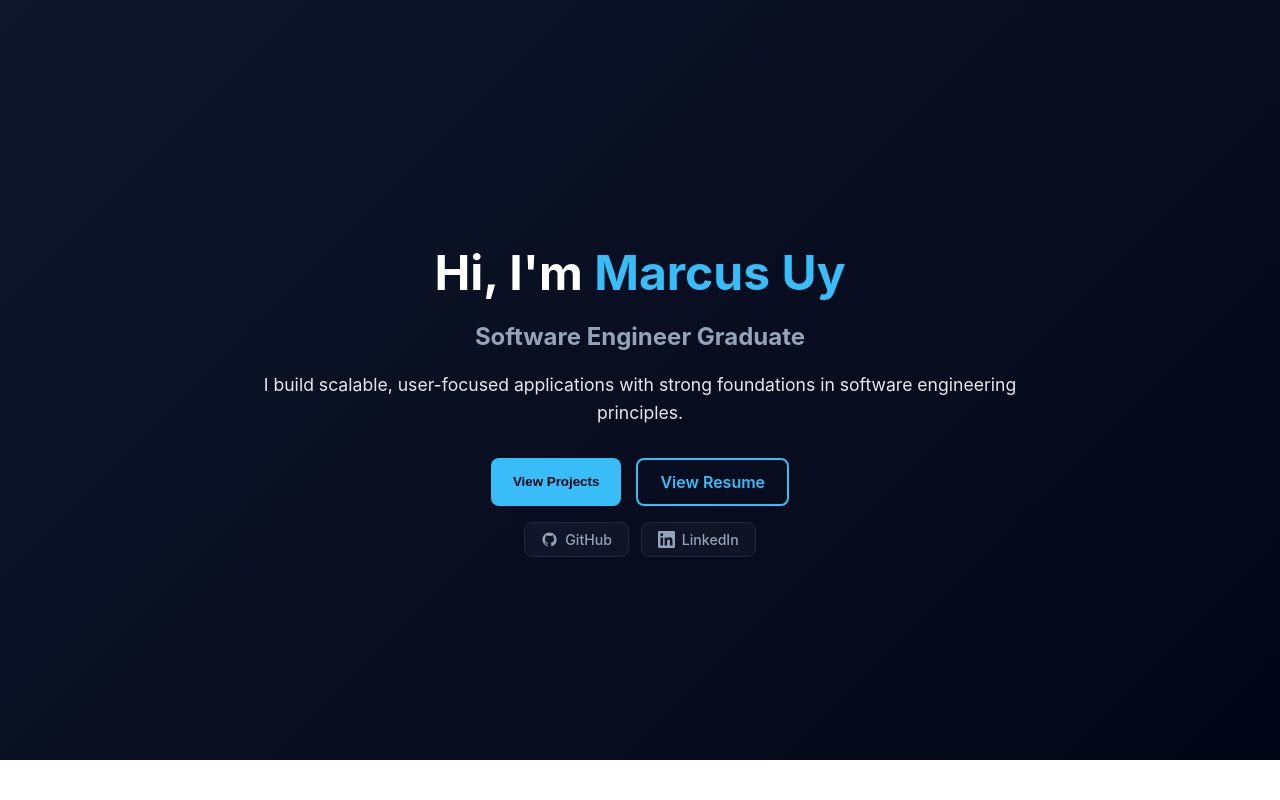
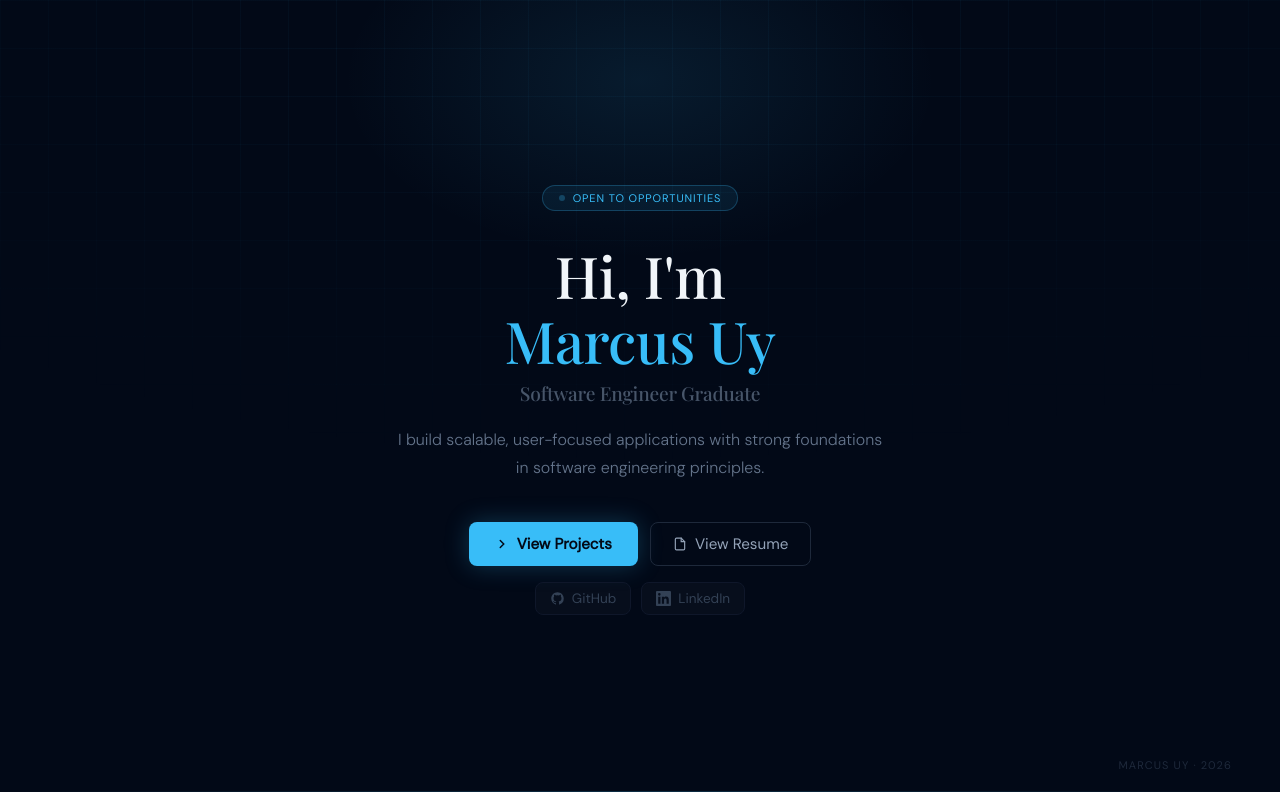
Before and after one commit to marcus-justice31/marcus-justice31.github.io, a React (Create React App) app: page / in a window 1280 px wide. Shown: the top 800 px of the page. Built offline with nearby package versions, Linux system fonts and the light colour scheme.

Commit message:
Redesign Hero section and update styles of tech filter buttons to match effects of hero buttons

```diff
--- a/src/components/Hero.js
+++ b/src/components/Hero.js
@@ -1,22 +1,37 @@
 import "../styles/Hero.css";
 
 const Hero = ({ onViewProjects }) => {
+  const year = new Date().getFullYear();
+
   return (
     <section className="hero">
+      <div className="hero-grid" />
+      <div className="hero-glow" />
+
       <div className="hero-content">
-        <h1>
-          Hi, I'm <span className="highlight">Marcus Uy</span>
+        <div className="hero-badge">
+          <span className="badge-dot" />
+          Open to opportunities
+        </div>
+
+        <h1 className="hero-h1">
+          Hi, I'm<br />
+          <span className="hero-name">Marcus Uy</span>
         </h1>
-        <h2>Software Engineer Graduate</h2>
 
-        <p>
+        <p className="hero-subtitle">Software Engineer Graduate</p>
+
+        <p className="hero-p">
           I build scalable, user-focused applications with strong foundations
           in software engineering principles.
         </p>
 
         {/* Primary CTAs */}
-        <div className="hero-actions">
-          <button className="btn primary" onClick={onViewProjects}>
+        <div className="hero-ctas">
+          <button className="btn-primary" onClick={onViewProjects}>
+            <svg width="14" height="14" viewBox="0 0 24 24" fill="none" stroke="currentColor" strokeWidth="2.5" strokeLinecap="round">
+              <path d="M9 18l6-6-6-6" />
+            </svg>
             View Projects
           </button>
 
@@ -24,23 +39,27 @@ const Hero = ({ onViewProjects }) => {
             href="/assets/MarcusUy_Resume_2026.pdf"
             target="_blank"
             rel="noopener noreferrer"
-            className="btn secondary"
+            className="btn-resume"
           >
+            <svg width="14" height="14" viewBox="0 0 24 24" fill="none" stroke="currentColor" strokeWidth="2" strokeLinecap="round">
+              <path d="M14 2H6a2 2 0 0 0-2 2v16a2 2 0 0 0 2 2h12a2 2 0 0 0 2-2V8z" />
+              <polyline points="14 2 14 8 20 8" />
+            </svg>
             View Resume
           </a>
         </div>
 
-        {/* Social icon links */}
+        {/* Social links */}
         <div className="hero-socials">
           <a
             href="https://github.com/marcus-justice31"
             target="_blank"
             rel="noopener noreferrer"
-            className="social-btn"
+            className="social-link"
             aria-label="GitHub"
           >
-            <svg xmlns="http://www.w3.org/2000/svg" viewBox="0 0 24 24" fill="currentColor">
-              <path d="M12 2C6.477 2 2 6.484 2 12.017c0 4.425 2.865 8.18 6.839 9.504.5.092.682-.217.682-.483 0-.237-.008-.868-.013-1.703-2.782.605-3.369-1.343-3.369-1.343-.454-1.158-1.11-1.466-1.11-1.466-.908-.62.069-.608.069-.608 1.003.07 1.531 1.032 1.531 1.032.892 1.53 2.341 1.088 2.91.832.092-.647.35-1.088.636-1.338-2.22-.253-4.555-1.113-4.555-4.951 0-1.093.39-1.988 1.029-2.688-.103-.253-.446-1.272.098-2.65 0 0 .84-.27 2.75 1.026A9.564 9.564 0 0 1 12 6.844a9.59 9.59 0 0 1 2.504.337c1.909-1.296 2.747-1.027 2.747-1.027.546 1.379.202 2.398.1 2.651.64.7 1.028 1.595 1.028 2.688 0 3.848-2.339 4.695-4.566 4.943.359.309.678.92.678 1.855 0 1.338-.012 2.419-.012 2.747 0 .268.18.58.688.482A10.02 10.02 0 0 0 22 12.017C22 6.484 17.522 2 12 2z"/>
+            <svg viewBox="0 0 24 24" fill="currentColor">
+              <path d="M12 2C6.477 2 2 6.484 2 12.017c0 4.425 2.865 8.18 6.839 9.504.5.092.682-.217.682-.483 0-.237-.008-.868-.013-1.703-2.782.605-3.369-1.343-3.369-1.343-.454-1.158-1.11-1.466-1.11-1.466-.908-.62.069-.608.069-.608 1.003.07 1.531 1.032 1.531 1.032.892 1.53 2.341 1.088 2.91.832.092-.647.35-1.088.636-1.338-2.22-.253-4.555-1.113-4.555-4.951 0-1.093.39-1.988 1.029-2.688-.103-.253-.446-1.272.098-2.65 0 0 .84-.27 2.75 1.026A9.564 9.564 0 0 1 12 6.844a9.59 9.59 0 0 1 2.504.337c1.909-1.296 2.747-1.027 2.747-1.027.546 1.379.202 2.398.1 2.651.64.7 1.028 1.595 1.028 2.688 0 3.848-2.339 4.695-4.566 4.943.359.309.678.92.678 1.855 0 1.338-.012 2.419-.012 2.747 0 .268.18.58.688.482A10.02 10.02 0 0 0 22 12.017C22 6.484 17.522 2 12 2z" />
             </svg>
             GitHub
           </a>
@@ -49,16 +68,19 @@ const Hero = ({ onViewProjects }) => {
             href="https://linkedin.com/in/marcus-uy"
             target="_blank"
             rel="noopener noreferrer"
-            className="social-btn"
+            className="social-link"
             aria-label="LinkedIn"
           >
-            <svg xmlns="http://www.w3.org/2000/svg" viewBox="0 0 24 24" fill="currentColor">
-              <path d="M20.447 20.452h-3.554v-5.569c0-1.328-.027-3.037-1.852-3.037-1.853 0-2.136 1.445-2.136 2.939v5.667H9.351V9h3.414v1.561h.046c.477-.9 1.637-1.85 3.37-1.85 3.601 0 4.267 2.37 4.267 5.455v6.286zM5.337 7.433a2.062 2.062 0 0 1-2.063-2.065 2.064 2.064 0 1 1 2.063 2.065zm1.782 13.019H3.555V9h3.564v11.452zM22.225 0H1.771C.792 0 0 .774 0 1.729v20.542C0 23.227.792 24 1.771 24h20.451C23.2 24 24 23.227 24 22.271V1.729C24 .774 23.2 0 22.222 0h.003z"/>
+            <svg viewBox="0 0 24 24" fill="currentColor">
+              <path d="M20.447 20.452h-3.554v-5.569c0-1.328-.027-3.037-1.852-3.037-1.853 0-2.136 1.445-2.136 2.939v5.667H9.351V9h3.414v1.561h.046c.477-.9 1.637-1.85 3.37-1.85 3.601 0 4.267 2.37 4.267 5.455v6.286zM5.337 7.433a2.062 2.062 0 0 1-2.063-2.065 2.064 2.064 0 1 1 2.063 2.065zm1.782 13.019H3.555V9h3.564v11.452zM22.225 0H1.771C.792 0 0 .774 0 1.729v20.542C0 23.227.792 24 1.771 24h20.451C23.2 24 24 23.227 24 22.271V1.729C24 .774 23.2 0 22.222 0h.003z" />
             </svg>
             LinkedIn
           </a>
         </div>
       </div>
+
+      <div className="hero-divider" />
+      <span className="hero-corner-label">Marcus Uy · {year}</span>
     </section>
   );
 };
--- a/src/styles/Hero.css
+++ b/src/styles/Hero.css
@@ -1,129 +1,246 @@
+@import url('https://fonts.googleapis.com/css2?family=Playfair+Display:wght@500;600&family=DM+Sans:ital,opsz,wght@0,9..40,300;0,9..40,400;1,9..40,300&display=swap');
+
 .hero {
+  font-family: 'DM Sans', sans-serif;
   min-height: 80vh;
   display: flex;
   align-items: center;
-  padding: 60px 20px;
-  background: linear-gradient(135deg, #0f172a, #020617);
-  color: white;
   justify-content: center;
+  padding: 80px 48px 72px;
+  background: #020917;
+  position: relative;
+  overflow: hidden;
   text-align: center;
 }
 
-.hero-content {
-  max-width: 800px;
+/* ── Background grid ── */
+.hero-grid {
+  position: absolute;
+  inset: 0;
+  background-image:
+    linear-gradient(rgba(56, 189, 248, 0.04) 1px, transparent 1px),
+    linear-gradient(90deg, rgba(56, 189, 248, 0.04) 1px, transparent 1px);
+  background-size: 48px 48px;
+  mask-image: radial-gradient(ellipse 80% 60% at 50% 0%, black 30%, transparent 100%);
+  -webkit-mask-image: radial-gradient(ellipse 80% 60% at 50% 0%, black 30%, transparent 100%);
+  pointer-events: none;
 }
 
-.hero h1 {
-  font-size: 3rem;
-  margin-bottom: 10px;
+/* ── Top glow ── */
+.hero-glow {
+  position: absolute;
+  top: -100px;
+  left: 50%;
+  transform: translateX(-50%);
+  width: 600px;
+  height: 360px;
+  background: radial-gradient(ellipse, rgba(56, 189, 248, 0.1) 0%, transparent 70%);
+  pointer-events: none;
 }
 
-.hero h2 {
-  font-size: 1.5rem;
-  color: #94a3b8;
-  margin-bottom: 20px;
+/* ── Content ── */
+.hero-content {
+  position: relative;
+  z-index: 1;
+  max-width: 680px;
 }
 
-.hero p {
-  font-size: 1.1rem;
-  line-height: 1.6;
-  margin-bottom: 30px;
-  color: #e5e7eb;
+/* ── Badge ── */
+.hero-badge {
+  display: inline-flex;
+  align-items: center;
+  gap: 8px;
+  background: rgba(56, 189, 248, 0.08);
+  border: 0.5px solid rgba(56, 189, 248, 0.25);
+  border-radius: 999px;
+  padding: 5px 16px;
+  font-size: 11px;
+  color: #38bdf8;
+  letter-spacing: 0.08em;
+  text-transform: uppercase;
+  font-weight: 400;
+  margin-bottom: 32px;
 }
 
-.highlight {
+.badge-dot {
+  width: 6px;
+  height: 6px;
+  background: #38bdf8;
+  border-radius: 50%;
+  flex-shrink: 0;
+  animation: badge-pulse 2s ease-in-out infinite;
+}
+
+@keyframes badge-pulse {
+  0%, 100% { opacity: 1; }
+  50% { opacity: 0.25; }
+}
+
+/* ── Heading ── */
+.hero-h1 {
+  font-family: 'Playfair Display', serif;
+  font-size: clamp(2.4rem, 6vw, 3.6rem);
+  font-weight: 500;
+  line-height: 1.12;
+  color: #f1f5f9;
+  margin: 0 0 8px;
+  letter-spacing: -0.5px;
+}
+
+.hero-name {
   color: #38bdf8;
 }
 
-/* ── Primary CTA buttons ── */
-.hero-actions {
-  display: flex;
-  gap: 15px;
-  justify-content: center;
-  margin-top: 30px;
+.hero-subtitle {
+  font-family: 'Playfair Display', serif;
+  font-size: 1.2rem;
+  font-weight: 400;
+  color: #475569;
+  margin: 0 0 20px;
+  letter-spacing: -0.2px;
 }
 
-.btn {
-  padding: 12px 22px;
-  border-radius: 8px;
-  font-weight: 600;
-  text-decoration: none;
-  transition: transform 0.15s ease, background 0.15s ease;
-  cursor: pointer;
+.hero-p {
+  font-size: 1rem;
+  line-height: 1.75;
+  color: #64748b;
+  font-weight: 300;
+  margin: 0 auto 40px;
+  max-width: 500px;
 }
 
-.btn.primary {
-  background: #38bdf8;
-  color: #020617;
-  border: none;
+/* ── Primary CTA row ── */
+.hero-ctas {
+  display: flex;
+  align-items: center;
+  justify-content: center;
+  gap: 12px;
+  flex-wrap: wrap;
+  margin-bottom: 16px;
 }
 
-.btn.primary:hover {
-  background: #0ea5e9;
+.btn-primary {
+  display: inline-flex;
+  align-items: center;
+  gap: 8px;
+  background: #38bdf8;
+  color: #020917;
+  font-family: 'DM Sans', sans-serif;
+  font-size: 0.95rem;
+  font-weight: 600;
+  padding: 12px 26px;
+  border-radius: 8px;
+  border: none;
+  cursor: pointer;
+  text-decoration: none;
+  transition: background 0.15s ease, transform 0.15s ease, box-shadow 0.15s ease;
+  box-shadow: 0 0 24px rgba(56, 189, 248, 0.25);
+}
+
+.btn-primary:hover {
+  background: #7dd3fc;
+  transform: translateY(-2px);
+  box-shadow: 0 0 32px rgba(56, 189, 248, 0.4);
+}
+
+.btn-resume {
+  display: inline-flex;
+  align-items: center;
+  gap: 8px;
+  background: transparent;
+  color: #94a3b8;
+  font-family: 'DM Sans', sans-serif;
+  font-size: 0.95rem;
+  font-weight: 400;
+  padding: 11px 22px;
+  border-radius: 8px;
+  border: 0.5px solid #1e293b;
+  text-decoration: none;
+  cursor: pointer;
+  transition: color 0.15s ease, border-color 0.15s ease, transform 0.15s ease;
+}
+
+.btn-resume:hover {
+  color: #f1f5f9;
+  border-color: #334155;
   transform: translateY(-2px);
 }
 
-.btn.secondary {
-  border: 2px solid #38bdf8;
-  color: #38bdf8;
-  background: transparent;
+/* ── Social links ── */
+.hero-socials {
+  display: flex;
+  justify-content: center;
+  gap: 10px;
+  flex-wrap: wrap;
 }
 
-.btn.secondary:hover {
-  background: #38bdf8;
-  color: #020617;
+.social-link {
+  display: inline-flex;
+  align-items: center;
+  gap: 7px;
+  color: #334155;
+  font-size: 0.85rem;
+  font-weight: 400;
+  text-decoration: none;
+  padding: 7px 14px;
+  border-radius: 8px;
+  border: 0.5px solid #0f172a;
+  background: rgba(255, 255, 255, 0.02);
+  transition: color 0.15s ease, border-color 0.15s ease, transform 0.15s ease;
+}
+
+.social-link svg {
+  width: 15px;
+  height: 15px;
+  flex-shrink: 0;
+}
+
+.social-link:hover {
+  color: #38bdf8;
+  border-color: rgba(56, 189, 248, 0.3);
   transform: translateY(-2px);
 }
 
-/* ── Social icon buttons ── */
-.hero-socials {
-  display: flex;
-  gap: 12px;
-  justify-content: center;
-  margin-top: 16px;
+/* ── Bottom divider ── */
+.hero-divider {
+  position: absolute;
+  bottom: 0;
+  left: 0;
+  right: 0;
+  height: 1px;
+  background: linear-gradient(90deg, transparent, rgba(56, 189, 248, 0.2), transparent);
 }
 
-.social-btn {
-  display: inline-flex;
-  align-items: center;
-  gap: 7px;
-  padding: 8px 16px;
-  border-radius: 8px;
-  font-size: 0.88rem;
-  font-weight: 500;
-  color: #94a3b8;
-  text-decoration: none;
-  border: 1px solid #1e293b;
-  background: rgba(255, 255, 255, 0.03);
-  transition: color 0.2s ease, border-color 0.2s ease,
-              background 0.2s ease, transform 0.2s ease;
+/* ── Corner label ── */
+.hero-corner-label {
+  position: absolute;
+  bottom: 20px;
+  right: 48px;
+  font-size: 11px;
+  color: #1e293b;
+  letter-spacing: 0.1em;
+  text-transform: uppercase;
+  font-family: 'DM Sans', sans-serif;
 }
 
-.social-btn svg {
-  width: 17px;
-  height: 17px;
-  flex-shrink: 0;
-}
-
-.social-btn:hover {
-  color: #38bdf8;
-  border-color: #38bdf8;
-  background: rgba(56, 189, 248, 0.07);
-  transform: translateY(-2px);
-}
-
-@media (max-width: 480px) {
-  .hero h1 {
-    font-size: 2.2rem;
+/* ── Mobile ── */
+@media (max-width: 600px) {
+  .hero {
+    padding: 60px 24px 56px;
   }
 
-  .hero-actions {
+  .hero-ctas {
     flex-direction: column;
     align-items: center;
   }
 
-  .hero-socials {
-    flex-direction: column;
-    align-items: center;
+  .btn-primary,
+  .btn-resume {
+    width: 100%;
+    justify-content: center;
+  }
+
+  .hero-corner-label {
+    display: none;
   }
 }
```
Also changed, not shown: src/styles/TechFilter.css (+21 -9 lines), src/components/ProjectCard.js (line endings or trailing spaces), src/styles/ProjectCard.css (line endings or trailing spaces).
